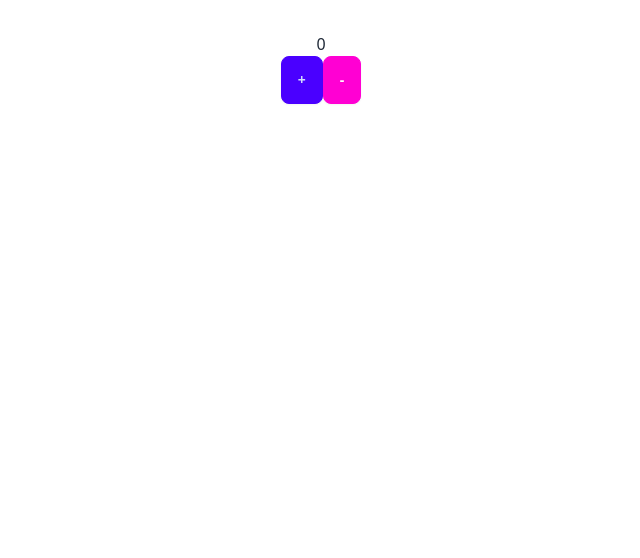
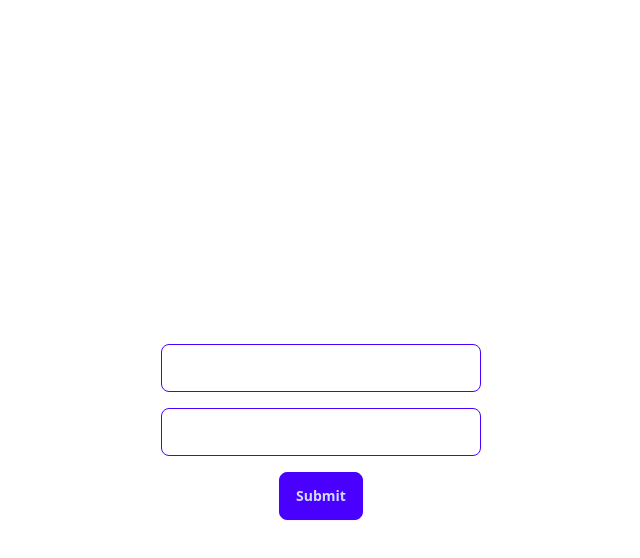
Before and after one commit to SaFaUU/level-2-web, a React (Vite) app in the folder FE-Track/test-project-react/: page / in a window 1280 px wide. Shown: the top 558 px of the page, without its empty margins (319-959 px from the left). Built offline with nearby package versions, Linux system fonts and the light colour scheme.

Commit message:
useReducer with Payload

```diff
--- a/FE-Track/test-project-react/src/App.tsx
+++ b/FE-Track/test-project-react/src/App.tsx
@@ -5,6 +5,7 @@ import "./App.css";
 import UseStateExample from "./pages/UseStateExample";
 import UseStateExampleTwo from "./pages/UseStateExampleTwo";
 import UseReducerExample from "./pages/UseReducerExample";
+import UseReducerForm from "./pages/UseReducerForm";
 
 function App() {
   const [counter, setCounter] = useState(0);
@@ -13,7 +14,8 @@ function App() {
     <>
       {/* <UseStateExample counter={counter} setCounter={setCounter} /> */}
       {/* <UseStateExampleTwo /> */}
-      <UseReducerExample />
+      {/* <UseReducerExample /> */}
+      <UseReducerForm />
     </>
   );
 }
--- a/FE-Track/test-project-react/src/pages/UseReducerExample.tsx
+++ b/FE-Track/test-project-react/src/pages/UseReducerExample.tsx
@@ -8,6 +8,8 @@ const reducer = (state: any, action: any) => {
       return { count: state.count + 1 };
     case "decrement":
       return { count: state.count - 1 };
+    case "incrementBySetAmount":
+      return { count: state.count + action.payload };
     default:
       return initialState;
   }
@@ -17,13 +19,20 @@ const UseReducerExample = () => {
   const [state, dispatch] = React.useReducer(reducer, initialState);
 
   return (
-    <div>
+    <div className="flex flex-col justify-center items-center align-middle h-svh gap-6">
       <h1>{state.count}</h1>
+      <div className="gap-4 flex items-center align-middle justify-center">
         <button
           onClick={() => dispatch({ type: "increment" })}
           className="btn btn-primary"
         >
           +
+        </button>
+        <button
+          onClick={() => dispatch({ type: "incrementBySetAmount", payload: 3 })}
+          className="btn btn-danger"
+        >
+          Increament by 3
         </button>
         <button
           onClick={() => dispatch({ type: "decrement" })}
@@ -32,6 +41,7 @@ const UseReducerExample = () => {
           -
         </button>
       </div>
+    </div>
   );
 };
 
--- /dev/null
+++ b/FE-Track/test-project-react/src/pages/UseReducerForm.tsx
@@ -0,0 +1,61 @@
+import React from "react";
+
+type TAction = {
+  type: string;
+  payload: string;
+};
+
+const initialState = { name: "", email: "" };
+
+const reducer = (state: typeof initialState, action: TAction) => {
+  switch (action.type) {
+    case "addName":
+      return { ...state, name: action.payload };
+    case "addEmail":
+      return { ...state, email: action.payload };
+    default:
+      return initialState;
+  }
+};
+
+const UseReducerForm = () => {
+  const [state, dispatch] = React.useReducer(reducer, initialState);
+
+  const handleSubmit = (e: React.FormEvent<HTMLFormElement>) => {
+    e.preventDefault();
+    console.log(state);
+  };
+
+  return (
+    <div className="flex flex-col justify-center items-center align-middle h-svh gap-6">
+      <form
+        className="flex gap-4 flex-col align-middle justify-center w-full h-screen items-center"
+        onSubmit={handleSubmit}
+      >
+        <input
+          type="text"
+          name="name"
+          id="name"
+          className="input input-bordered input-primary w-full max-w-xs"
+          onChange={(e) =>
+            dispatch({ type: "addName", payload: e.target.value })
+          }
+        ></input>
+        <input
+          type="text"
+          name="email"
+          id="email"
+          className="input input-bordered input-primary w-full max-w-xs"
+          onChange={(e) =>
+            dispatch({ type: "addEmail", payload: e.target.value })
+          }
+        ></input>
+        <button className="btn btn-primary max-w-xl" type="submit">
+          Submit
+        </button>
+      </form>
+    </div>
+  );
+};
+
+export default UseReducerForm;
```
Lines whose indentation alone changed are shown as unchanged.
